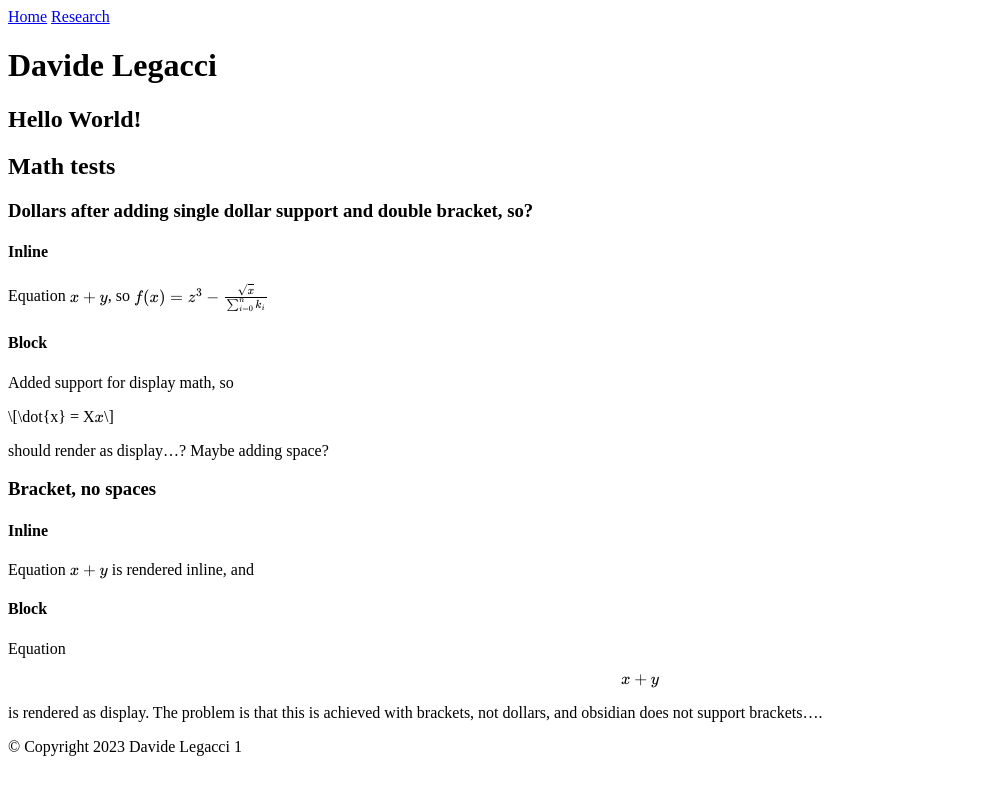
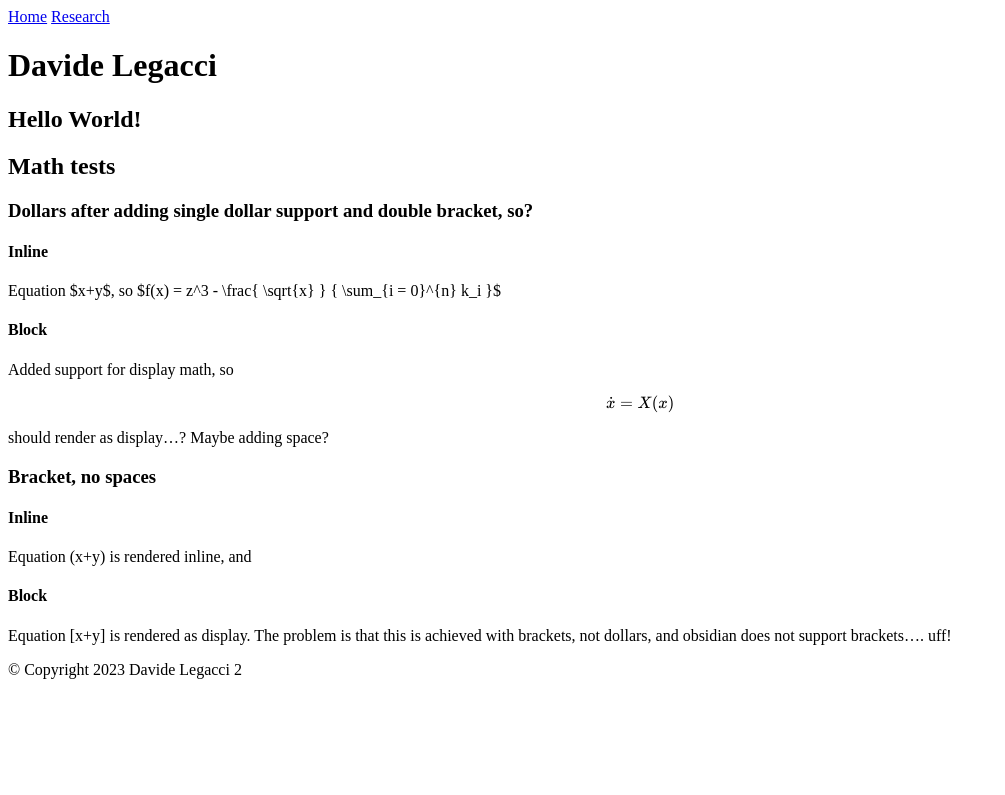
Before and after one commit to DavideLegacci/DavideLegacci.github.io, a Jekyll site: the page built from index.md, in a window 1280 px wide. Shown: the top 795 px of the page, without its empty margins (0-1005 px from the left). Built offline with Jekyll 4.4.1, drawn with Linux system fonts in a browser that asks for light colours.

Commit message:
experimenting with mathjax

```diff
--- a/_layouts/default.html
+++ b/_layouts/default.html
@@ -34,7 +35,7 @@
       {{ content }}
     </section>
     <footer>
-      &copy; Copyright 2023 Davide Legacci 1
+      &copy; Copyright 2023 Davide Legacci 2
     </footer>
   </body>
 
--- a/index.md
+++ b/index.md
@@ -22,4 +22,4 @@ should render as display...? Maybe adding space?
 #### Inline
 Equation \(x+y\) is rendered inline, and
 #### Block
-Equation \[x+y\] is rendered as display. The problem is that this is achieved with brackets, not dollars, and obsidian does not support brackets....
+Equation \[x+y\] is rendered as display. The problem is that this is achieved with brackets, not dollars, and obsidian does not support brackets.... uff!
```
Also changed, not shown: other parts of _layouts/default.html (+2 -1 lines).
